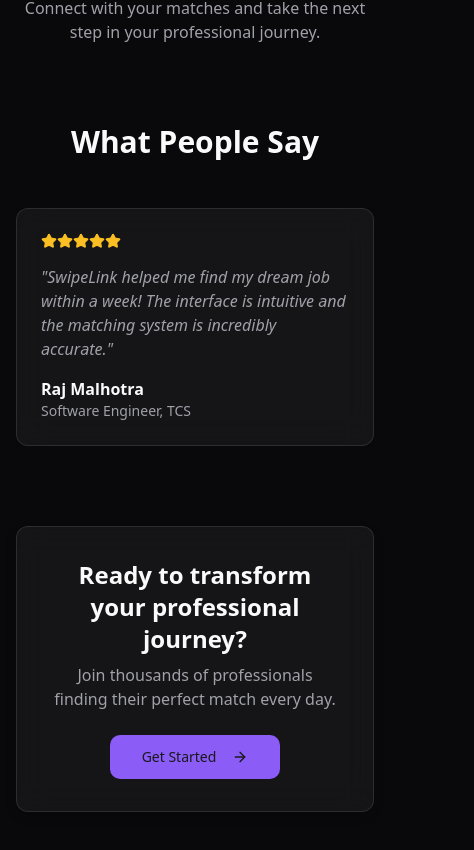
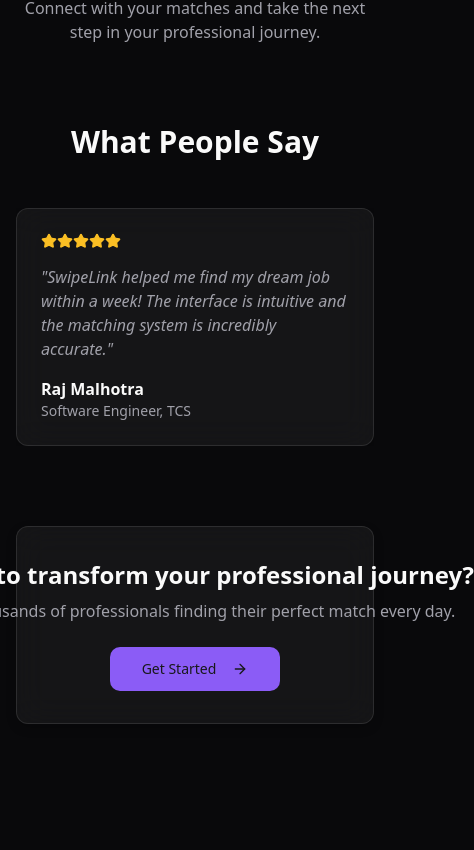
Before and after one commit to codebusterhack/swipelink-32, a React (Vite) app: page / in a window 390 px wide. Shown: the part 1842-2692 px from the top of the page, 474 px wide, since content can reach past the window. After the commit the page ends 2630 px from the top, so only its background shows below. Built offline with nearby package versions, Linux system fonts and the light colour scheme.

Commit message:
Refactor landing page text
Ensure text below SwipeLink components on the landing page renders on a single line.

```diff
--- a/src/pages/Index.tsx
+++ b/src/pages/Index.tsx
@@ -262,11 +262,11 @@ const Index = () => {
         className="w-full max-w-5xl mt-20 glass-card p-8 rounded-xl"
       >
         <div className="flex flex-col md:flex-row items-center justify-between gap-6">
-          <div className="text-center md:text-left">
+          <div className="text-center md:text-left whitespace-nowrap">
             <h2 className="text-2xl md:text-3xl font-bold mb-2">Ready to transform your professional journey?</h2>
             <p className="text-muted-foreground">Join thousands of professionals finding their perfect match every day.</p>
           </div>
-          <Button size="lg" className="bg-neon-purple hover:bg-neon-purple/90">
+          <Button size="lg" className="bg-neon-purple hover:bg-neon-purple/90 whitespace-nowrap">
             Get Started <ArrowRight className="ml-2" size={18} />
           </Button>
         </div>
```
